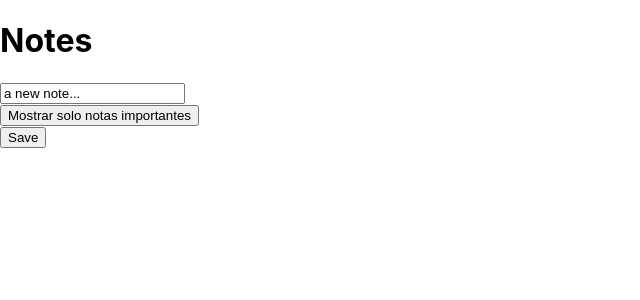
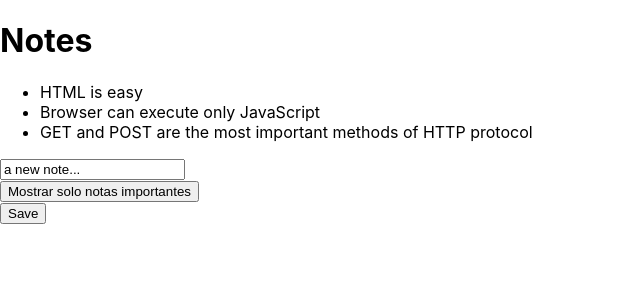
Before and after one commit to AsierDelCidPerez/Part2-Communicating_with_server, a React (Create React App) app in the folder part-react/: page / in a window 1280 px wide. Shown: the top 300 px of the page, without its empty margins (0-640 px from the left). Built offline with nearby package versions, Linux system fonts and the light colour scheme; data requests are answered from the project's data file.

Commit message:
Asier Del Cid Pérez

```diff
--- a/part-react/src/App.js
+++ b/part-react/src/App.js
@@ -1,6 +1,6 @@
 import logo from './logo.svg';
 import './App.css';
-import React, {useState} from 'react';
+import React, {useState, useEffect} from 'react';
 import Note from './components/Note';
 import axios from 'axios';
 
@@ -8,6 +8,12 @@ const App = () => {
   const [notes, setNotes] = useState([]);
   const [newNote, setNewNote] = useState("a new note...");
   const [showAll, setShowAll] = useState(true);
+
+  useEffect(() => {
+    axios
+      .get('http://localhost:3001/notes')
+      .then(response => setNotes(response.data));
+  }, [])
 
   const notesToShow = showAll ? notes : notes.filter(note => note.important===true)
 
```
